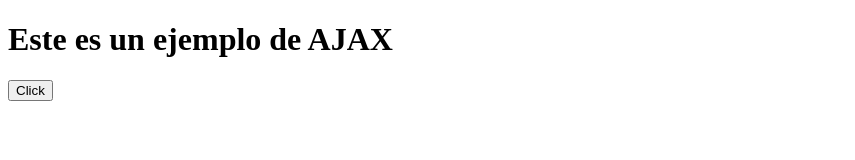
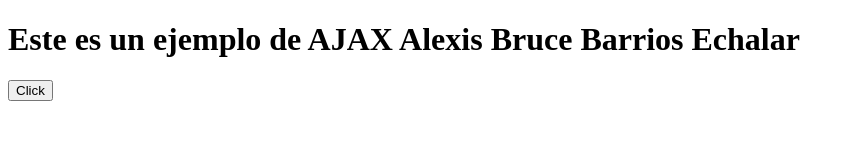
Before and after one commit to AlexisCodeBO/testeando, a plain HTML site: page ejemplo1.html in a window 1280 px wide. Shown: the whole page, without its empty margins (0-855 px from the left). Drawn offline with Linux system fonts and the light colour scheme.

Commit message:
Cambios en el ejemplo 1

```diff
--- a/ejemplo1.html
+++ b/ejemplo1.html
@@ -5,7 +5,7 @@
 	<title>AJAX GET</title>
 </head>
 <body>
-	<h1>Este es un ejemplo de AJAX</h1>
+	<h1>Este es un ejemplo de AJAX Alexis Bruce Barrios Echalar</h1>
 	<button id="btn">Click</button>
 	<h2 id="msn"></h2>
 	<script type="text/javascript">
```
